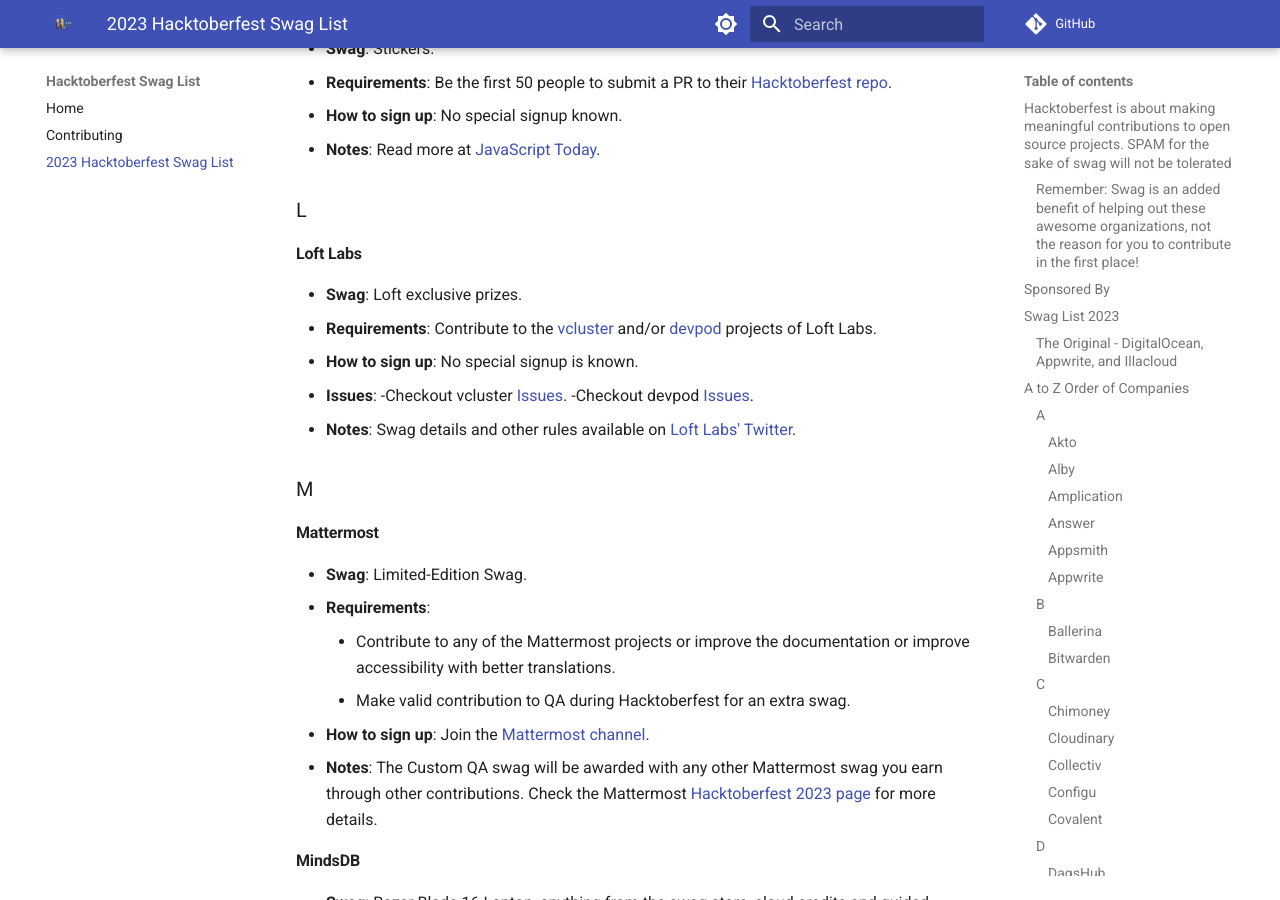
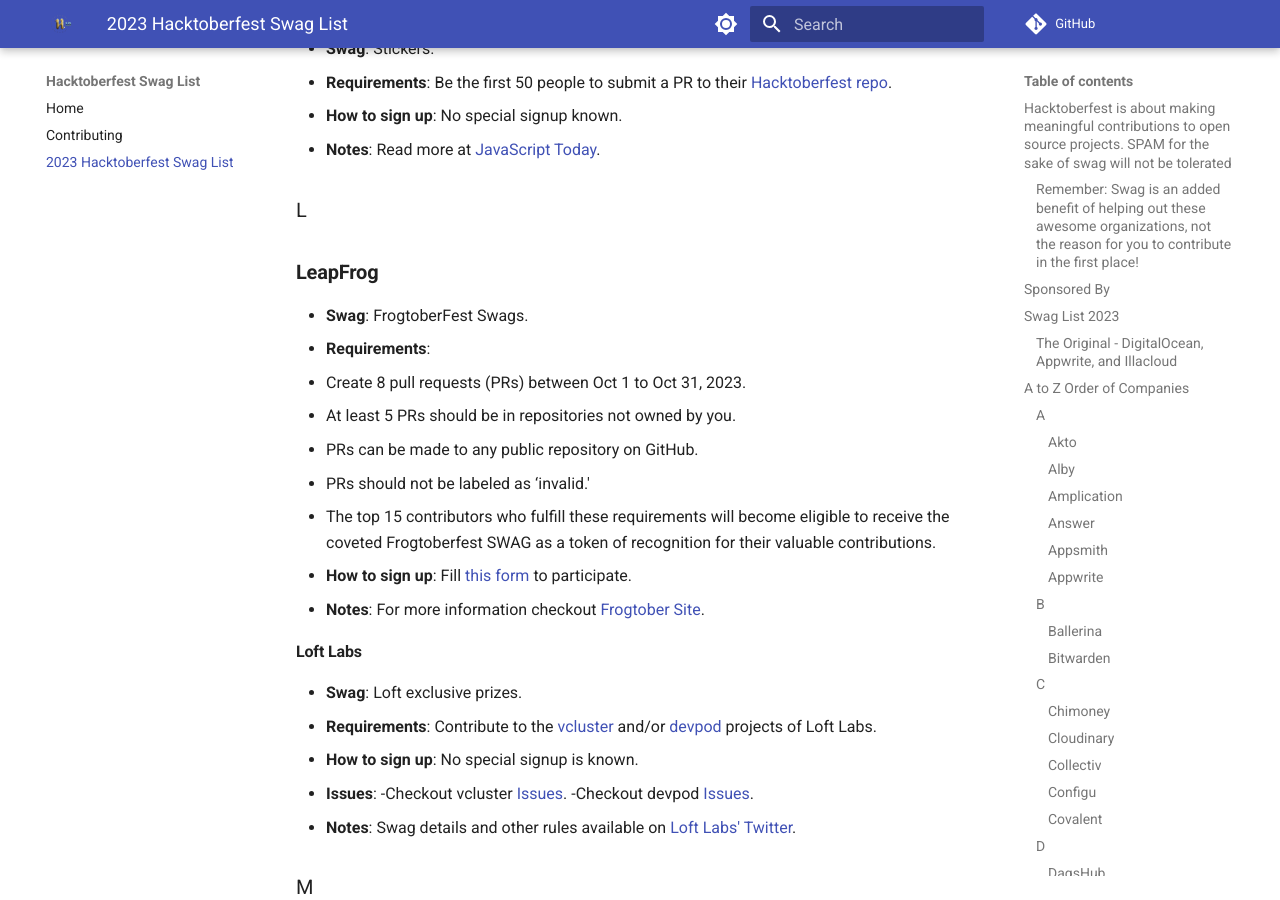
Before and after one commit to crweiner/hacktoberfest-swag-list, an MkDocs documentation site: the page built from docs/list.md, in a window 1280 px wide and 900 px high, scrolled down 10774 px. Built offline with MkDocs 1.6.1 and Material for MkDocs 9.7.7, drawn with Linux system fonts in a browser that asks for light colours; plug-ins that fetch from the network failed and are left out; comment, search, counter and statistics services are not loaded.

Commit message:
Added LeapFrog's Frogtoberfest to the list
I have added the LeapFrog organization's Frogtoberfest to the list according to guidelines specified in contributing.md

```diff
--- a/docs/list.md
+++ b/docs/list.md
@@ -348,6 +348,18 @@
 
 ### L
 
+### **LeapFrog**
+
+- **Swag**: FrogtoberFest Swags.
+- **Requirements**:
+  - Create 8 pull requests (PRs) between Oct 1 to Oct 31, 2023.
+  - At least 5 PRs should be in repositories not owned by you.
+  - PRs can be made to any public repository on GitHub.
+  - PRs should not be labeled as ‘invalid.'
+  - The top 15 contributors who fulfill these requirements will become eligible to receive the coveted Frogtoberfest SWAG as a token of recognition for their valuable contributions.
+- **How to sign up**: Fill [this form](https://docs.google.com/forms/d/e/1FAIpQLSeqKyFPQ7QLAS01ew1tTSC-8rp893AFbRAscI2N4Lxn27sdKw/formrestricted) to participate.
+- **Notes**: For more information checkout [Frogtober Site](https://frogtoberfest.lftechnology.com/).
+
 #### **Loft Labs**
 
 - **Swag**: Loft exclusive prizes.
```
